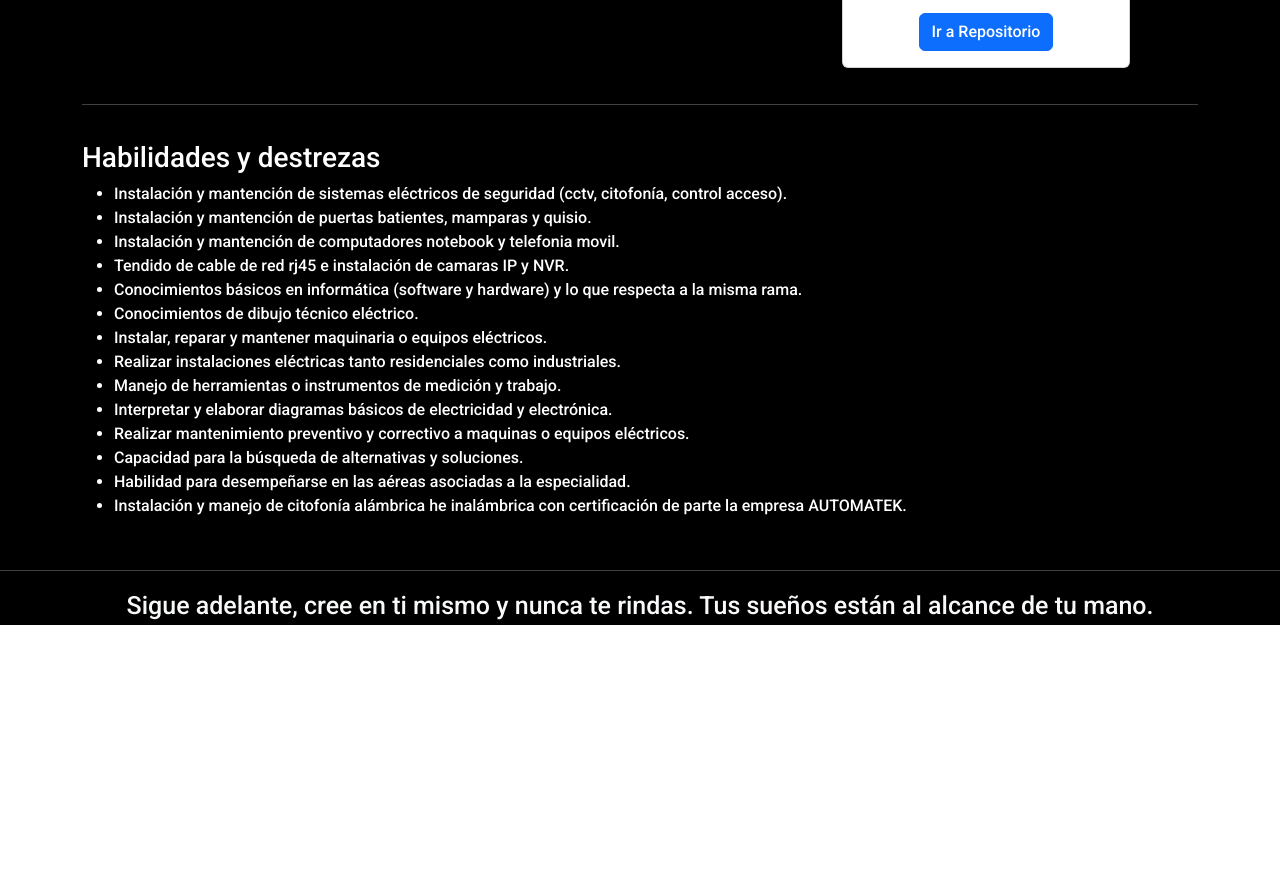
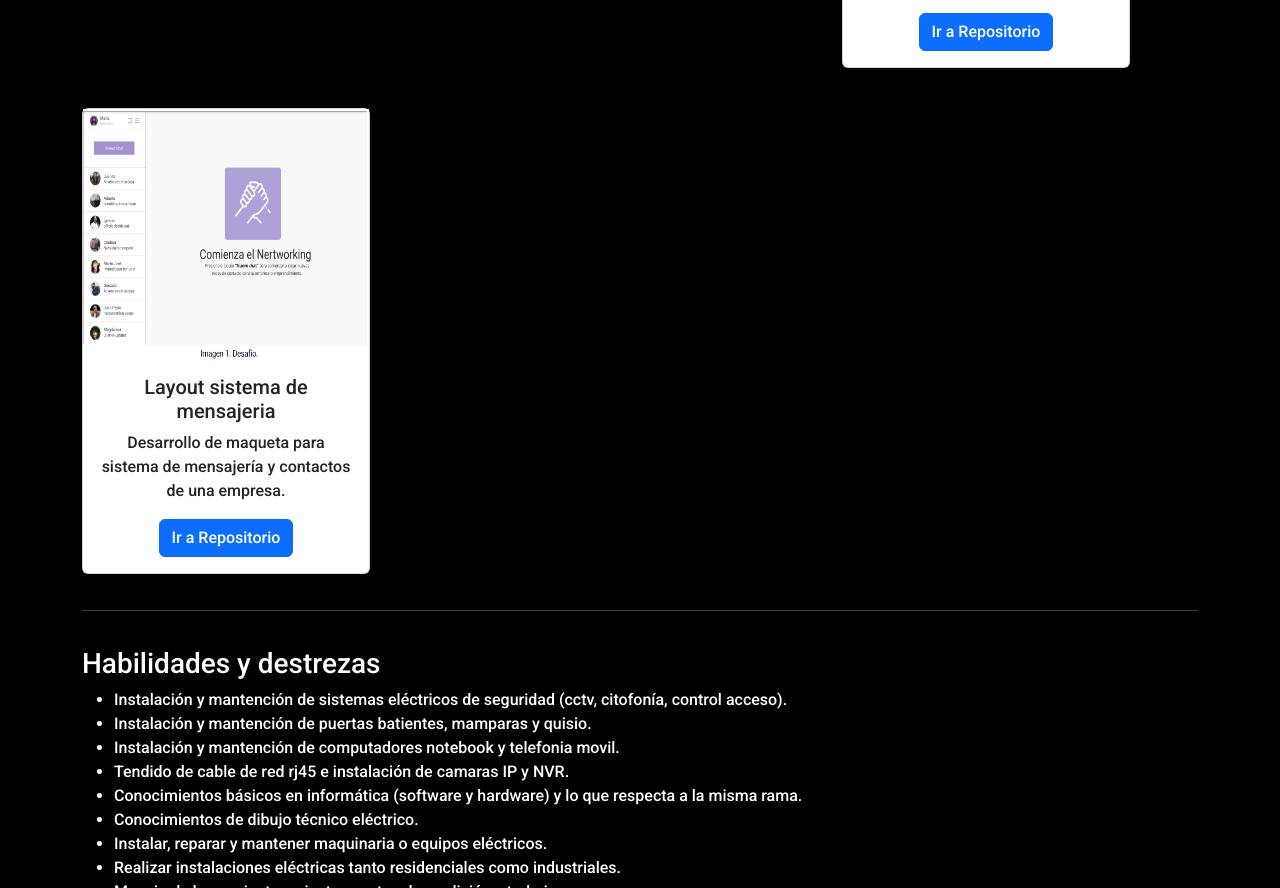
Before and after one commit to marvrosss/marvrosss.github.io, a plain HTML site: page index.html in a window 1280 px wide. Shown: the part 2213-3101 px from the top of the page. Before the commit the page ends 2838 px from the top, so only its background shows below. Drawn offline with nearby package versions, Linux system fonts and the light colour scheme.

Commit message:
agragada card de proyecto flex layout contactos y mensajeria

```diff
--- a/index.html
+++ b/index.html
@@ -257,6 +257,19 @@
                         </div>
                     </div>
                 </div>
+                <div class="col-sm justify-content-center">
+                    <div class="card" style="width: 18rem;">
+                        <img src="./assets/img/cap_flex.png" alt="captura layout">
+                        <div class="card-body">
+                            <h5 class="card-title">Layout sistema de mensajeria</h5>
+                            <p class="card-text">Desarrollo
+                                de maqueta para sistema de mensajería y contactos de una empresa.</p>
+                            <a href="https://github.com/marvrosss/FlexG-50" class="btn btn-primary"
+                                target="_blank">Ir a
+                                Repositorio</a>
+                        </div>
+                    </div>
+                </div>
             </div>
             <hr>
                  <!--habilidades-->
@@ -283,6 +296,7 @@
                 </ul>
             </div>
         </div>
+
     </div>
     <hr>
 
```
Also changed, not shown: assets/img/cap_flex.png (added), assets/img/wrd.png (added).
